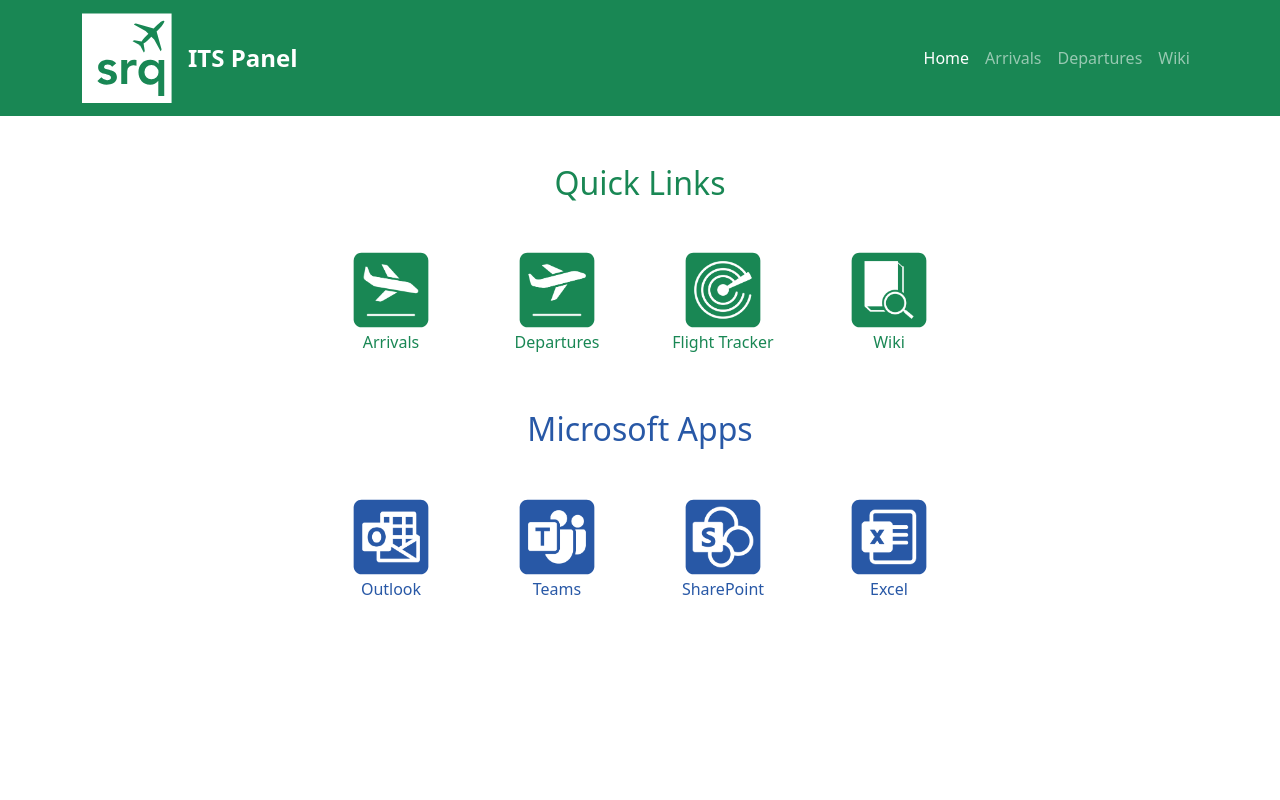
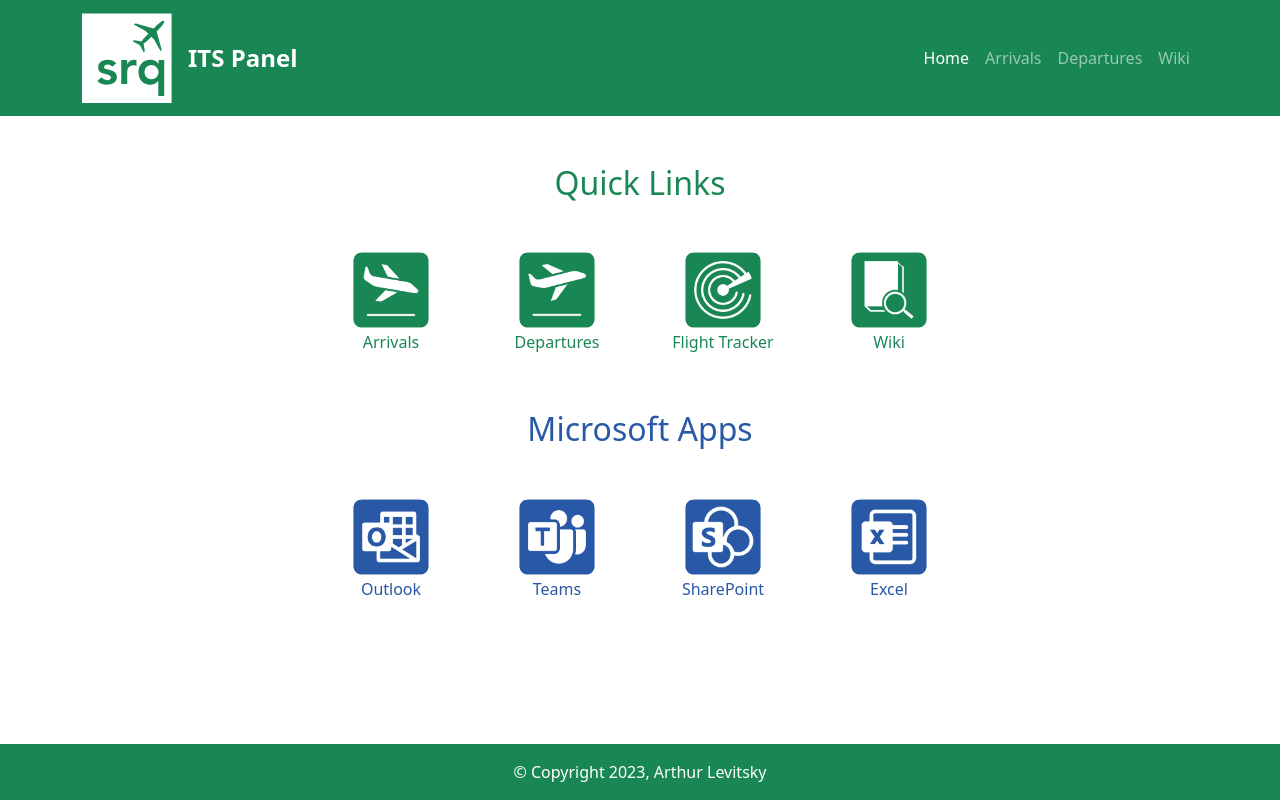
Before and after one commit to artsky-github/srq-its-panel, a React (Create React App) app: page / in a window 1280 px wide. Built offline with nearby package versions, Linux system fonts and the light colour scheme.

Commit message:
Made html and body tags have 100 viewport height. Also modified the height of the container holding the content of apps to keep the footer tag at the bottom.

```diff
--- a/src/App.css
+++ b/src/App.css
@@ -1,6 +1,7 @@
 html,
-body {
-  height: 100%;
+body,
+#root {
+  height: 100vh;
   overflow-x: hidden;
 }
 
@@ -34,7 +35,7 @@ iframe {
 }
 
 .app-link-anim {
-  animation: app-shadow-hover-out 0.3s ease-out;
+  animation: app-shadow-hover-out 0.3s ease-out forwards;
 }
 
 @keyframes app-shadow-hover-in {
--- a/src/Home.js
+++ b/src/Home.js
@@ -15,8 +15,12 @@ function HomePage({ openHome }) {
   return (
     <>
       <Container>
-        <Fade in={openHome} unmountOnExit>
-          <div id="home-fade" style={{ minHeight: "600px" }}>
+        <Fade
+          style={{ minHeight: "calc(100vh - 268px)" }}
+          in={openHome}
+          unmountOnExit
+        >
+          <div id="home-fade">
             <h2 className="text-center text-success mb-5">Quick Links</h2>
             <Container className="text-center">
               <Row xs="2" md="4" className="mx-5 justify-content-center">
```
